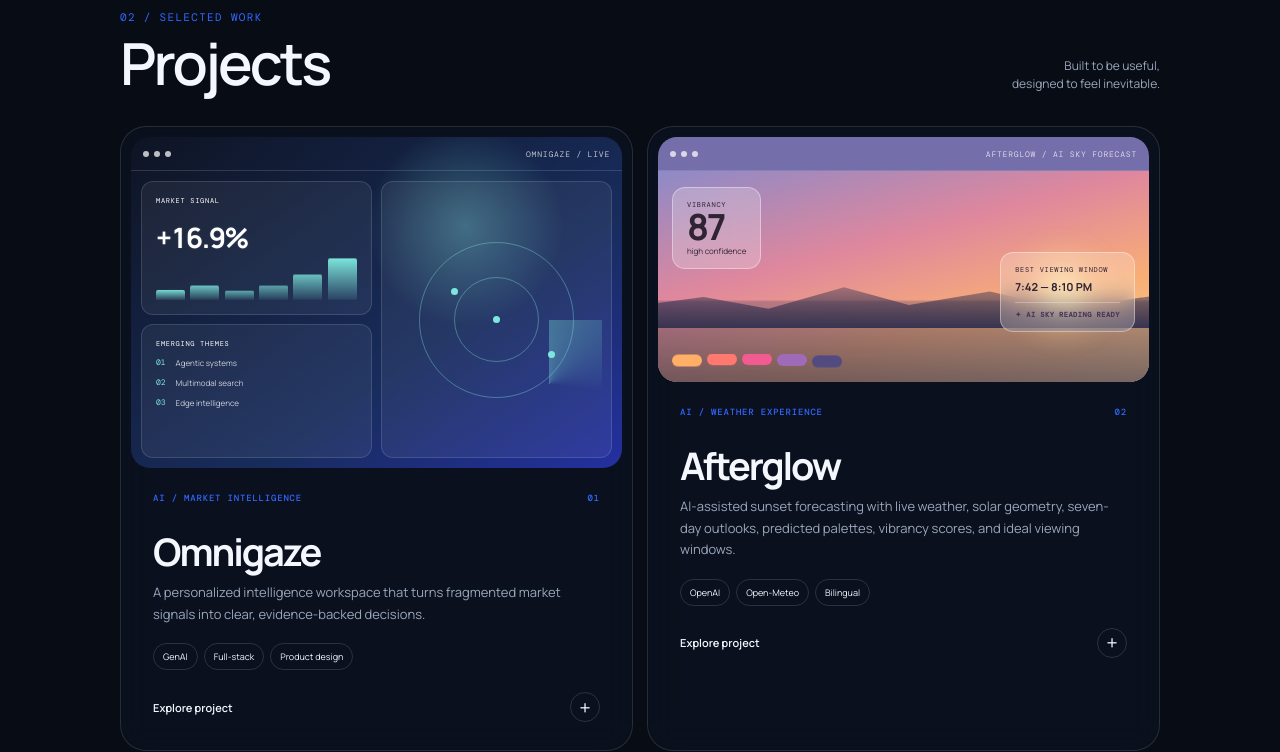
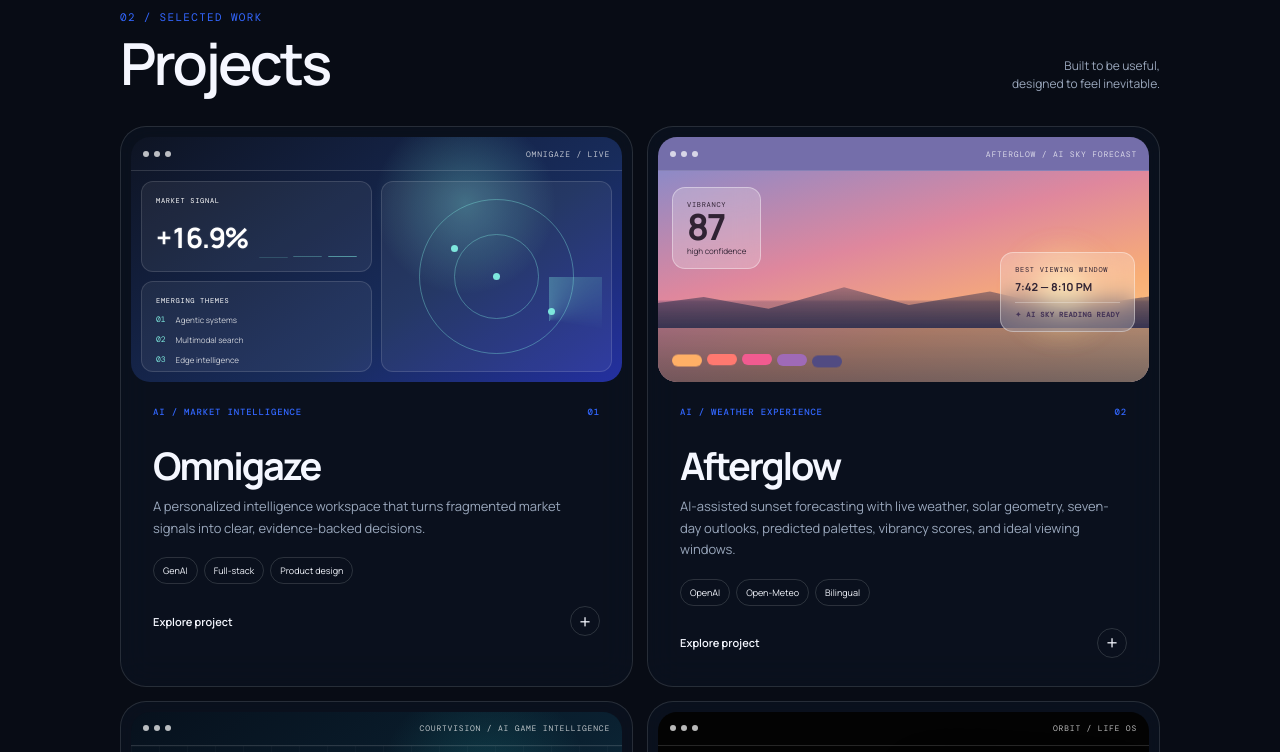
Before and after one commit to jonxsong/jonzhang, a plain HTML site: page dist/index.html in a window 1280 px wide. Shown: the part 1840-2592 px from the top of the page. Drawn offline with nearby package versions, Linux system fonts and the light colour scheme; a web font is replaced by a local one.

Commit message:
Standardize project preview dimensions

```diff
--- a/dist/styles.css
+++ b/dist/styles.css
@@ -94,7 +94,7 @@ h2 { font-size: clamp(34px, 5vw, 58px); letter-spacing: -.05em; line-height: 1;
 .project-entry summary { list-style:none; display:grid; grid-template-columns:1fr; padding:10px; cursor:pointer; }.project-entry summary::-webkit-details-marker{display:none}.project-entry[open] summary{grid-template-columns:1.08fr .92fr;border-bottom:1px solid var(--line)}
 .project-entry.featured-wide { grid-column:1/-1; }
 .project-entry.featured-wide>summary { grid-template-columns:1.08fr .92fr; }
-.project-preview { min-height:245px; position:relative; display:block; overflow:hidden; border-radius:19px; isolation:isolate; }
+.project-preview { height:245px; min-height:0; position:relative; display:block; overflow:hidden; border-radius:19px; isolation:isolate; }
 .project-preview-bar { height:34px; display:flex; align-items:center; gap:5px; padding:0 12px; border-bottom:1px solid rgba(255,255,255,.14); color:rgba(255,255,255,.72); }.project-preview-bar>i{width:6px;height:6px;border-radius:50%;background:currentColor}.project-preview-bar>b{margin-left:auto;font:400 8px "DM Mono";letter-spacing:.1em}
 .project-teaser { min-height:240px; display:flex; flex-direction:column; padding:24px 22px 18px; }
 .project-meta { display:flex;justify-content:space-between;font:500 9px "DM Mono";letter-spacing:.09em;color:var(--blue)}
@@ -226,7 +226,7 @@ body.night { --ink:#f5f7ff; --muted:#9aa7bc; --paper:#080c15; --panel:rgba(17,27
   .project-browser{grid-template-columns:1fr}.project-entry[open] summary,.project-entry.featured-wide>summary{grid-template-columns:1fr}.project-detail{grid-template-columns:1fr;padding:24px}.project-spec{padding:22px 0 0;border-left:0;border-top:1px solid var(--line)}
   .experience-entry summary{grid-template-columns:28px 62px 1fr 32px;gap:12px;padding:14px 8px}.brand-mark{width:58px;height:46px}.experience-date{grid-column:3;text-align:left}.experience-toggle{grid-column:4;grid-row:1/3}.experience-panel{grid-template-columns:1fr;padding:16px}.company-visual{min-height:230px}.roadmap-shell{grid-template-columns:1fr}.roadmap-nav{display:flex;overflow-x:auto;border-right:0;border-bottom:1px solid var(--line);padding:10px}.roadmap-tab{min-width:190px}.roadmap-tab::after{display:none}.roadmap-panel{grid-template-columns:1fr;min-height:0}.roadmap-story{min-height:390px;padding:32px 24px}.roadmap-story h3{margin-top:38px}.roadmap-gallery{min-height:420px}.footer-bottom{grid-template-columns:1fr;gap:10px}
 }
-@media (max-width: 480px) { .utility-nav{gap:5px}.icon-button{width:36px;height:36px}.link-preview{top:50px;width:244px;transform-origin:top center}.utility-nav>.preview-link:nth-child(2) .link-preview{right:-164px}.utility-nav>.preview-link:nth-child(3) .link-preview{right:-123px}.utility-nav>.preview-link:nth-child(4) .link-preview{right:-82px}.utility-nav>.preview-link:nth-child(5) .link-preview{right:-41px}.utility-nav>.preview-link:nth-child(6) .link-preview{right:0}.hero-copy{font-size:20px}.project-preview{min-height:220px}.project-teaser{min-height:220px;padding:20px 18px 16px}.project-name{font-size:34px}.project-detail{padding:20px 18px}.project-detail-actions{flex-direction:column}.project-detail-actions .button{width:100%}.experience-entry summary{grid-template-columns:22px 52px 1fr 28px;gap:9px}.brand-mark{width:50px;height:42px}.experience-main strong{font-size:16px}.experience-facts{grid-template-columns:1fr}.experience-facts>div,.experience-facts>div:nth-child(-n+2){border-top:1px solid var(--line)}.experience-facts>div:first-child{border-top:0}.experience-facts .wide{grid-column:auto}.company-visual{min-height:200px}.roadmap-photo-main{inset:34px 22px 90px 22px}.roadmap-photo-note{width:160px;height:130px;right:12px;bottom:20px}.roadmap-gallery{min-height:360px} }
+@media (max-width: 480px) { .utility-nav{gap:5px}.icon-button{width:36px;height:36px}.link-preview{top:50px;width:244px;transform-origin:top center}.utility-nav>.preview-link:nth-child(2) .link-preview{right:-164px}.utility-nav>.preview-link:nth-child(3) .link-preview{right:-123px}.utility-nav>.preview-link:nth-child(4) .link-preview{right:-82px}.utility-nav>.preview-link:nth-child(5) .link-preview{right:-41px}.utility-nav>.preview-link:nth-child(6) .link-preview{right:0}.hero-copy{font-size:20px}.project-preview{height:220px}.project-teaser{min-height:220px;padding:20px 18px 16px}.project-name{font-size:34px}.project-detail{padding:20px 18px}.project-detail-actions{flex-direction:column}.project-detail-actions .button{width:100%}.experience-entry summary{grid-template-columns:22px 52px 1fr 28px;gap:9px}.brand-mark{width:50px;height:42px}.experience-main strong{font-size:16px}.experience-facts{grid-template-columns:1fr}.experience-facts>div,.experience-facts>div:nth-child(-n+2){border-top:1px solid var(--line)}.experience-facts>div:first-child{border-top:0}.experience-facts .wide{grid-column:auto}.company-visual{min-height:200px}.roadmap-photo-main{inset:34px 22px 90px 22px}.roadmap-photo-note{width:160px;height:130px;right:12px;bottom:20px}.roadmap-gallery{min-height:360px} }
 @media (prefers-reduced-motion: reduce){
   html{scroll-behavior:auto}
   *,*::before,*::after{animation-duration:.01ms!important;animation-iteration-count:1!important;transition-duration:.01ms!important}
```
